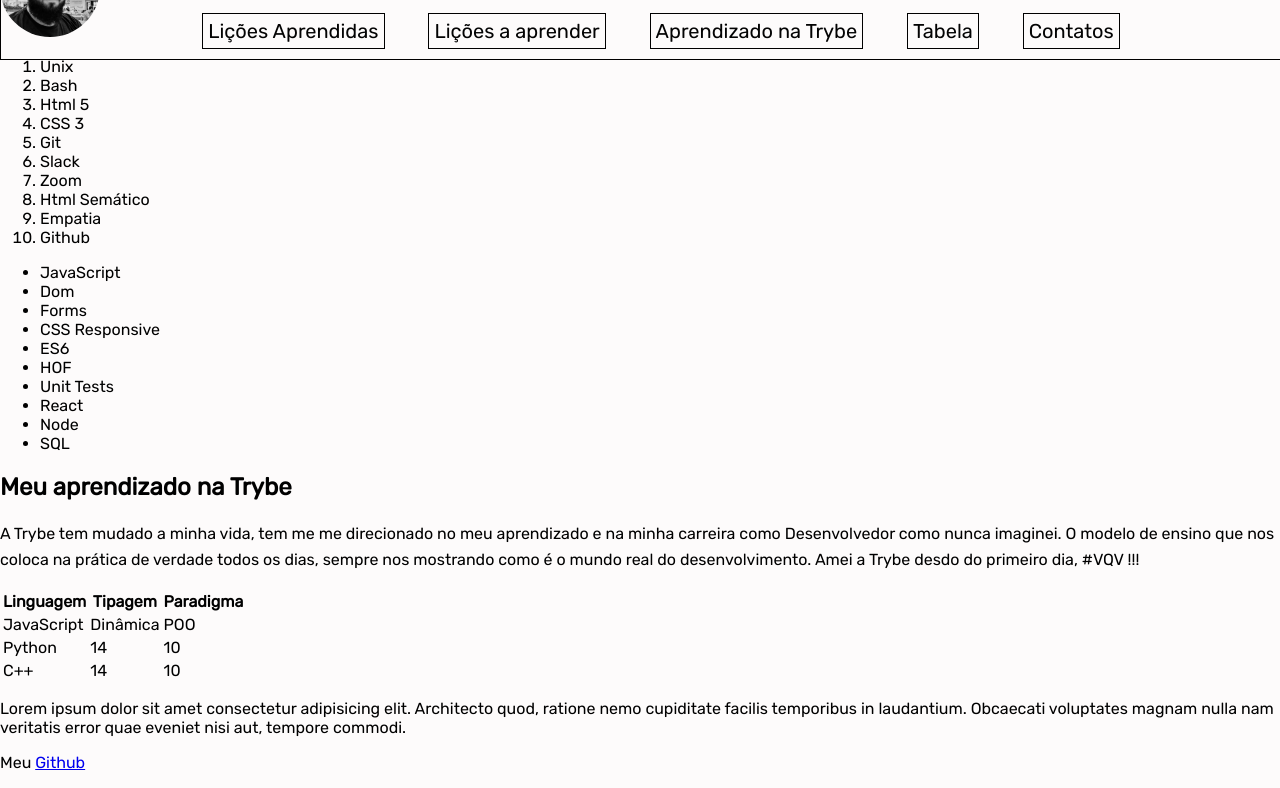
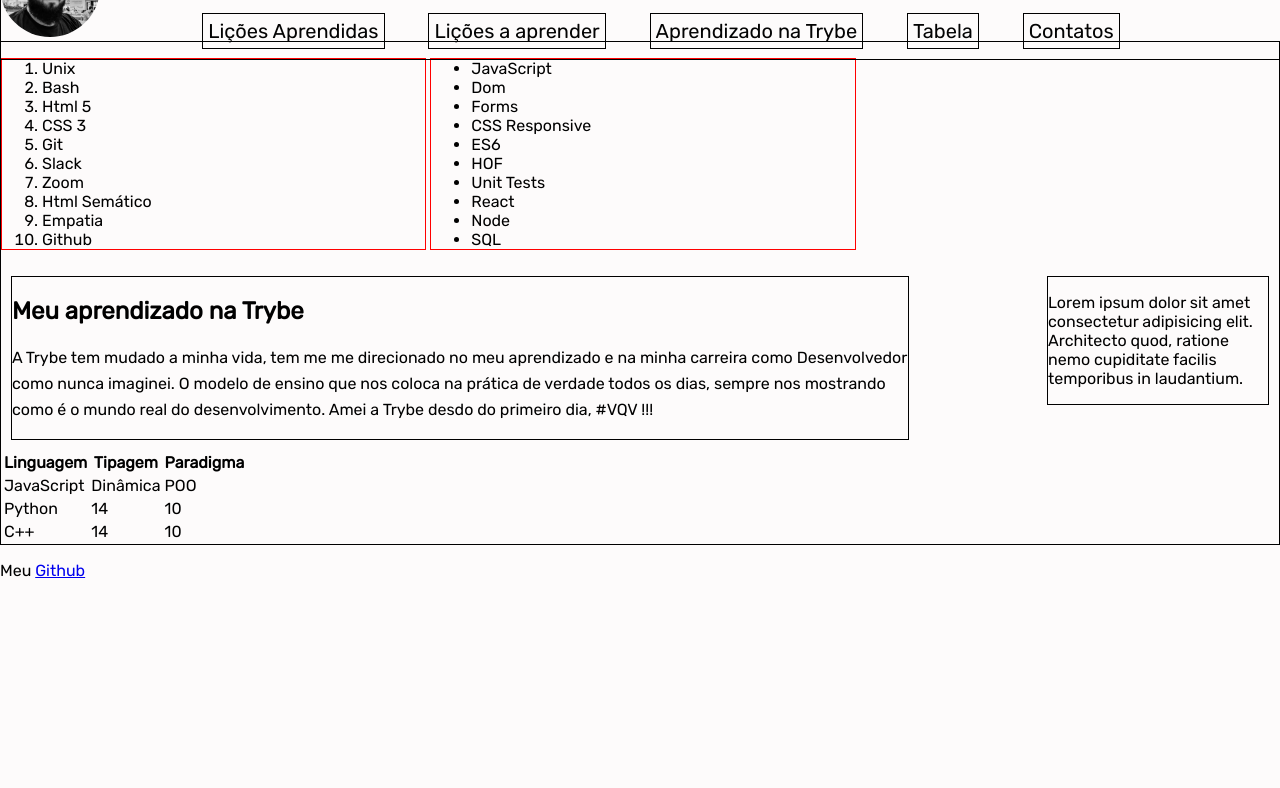
Before and after one commit to Jonas-Paiva/Project-Lessons-Learned, a website: page index.html in a window 1280 px wide. Shown: the part 63-851 px from the top of the page. After the commit the page ends 800 px from the top, so only its background shows below. Drawn offline with Linux system fonts and the light colour scheme.

Commit message:
Décimo quinto requisito

```diff
--- a/index.html
+++ b/index.html
@@ -8,8 +8,11 @@
     <link rel="stylesheet" href="style.css" />
   </head>
   <body>
+
     <header id="cabecalho">
+
       <h1 id="titulo">Projeto Lessons Learned</h1>
+
       <nav>
           <ul>
               <li>Lições Aprendidas</li>
@@ -18,12 +21,13 @@
               <li>Tabela</li>
               <li>Contatos</li>
           </ul>
+      </nav>
 
-      </nav>
     </header>
 
     <img id="minha_foto" src="./assets/foto.jpg" alt="foto" />
 
+    <main>
         <ol id="licoes_aprendidas">
             <li>Unix</li>
             <li>Bash</li>
@@ -50,7 +54,8 @@
             <li>SQL</li>
           </ul>
 
-    <article>
+        <article class="lado-esquerdo">
+
           <h2>Meu aprendizado na Trybe</h2>
           <p>
             A Trybe tem mudado a minha vida, tem me me direcionado no meu
@@ -59,11 +64,18 @@
             sempre nos mostrando como é o mundo real do desenvolvimento. Amei a
             Trybe desdo do primeiro dia, #VQV !!!
           </p>
+
         </article>
+
+        <aside class="lado-direito">
+          <p>
+            Lorem ipsum dolor sit amet consectetur adipisicing elit. Architecto
+            quod, ratione nemo cupiditate facilis temporibus in laudantium.
+          </p>
+        </aside>
 
         <table>
             <!--<th> Cabeçalho da tabela (Negrito) </th>
-
                   <td> Células da Tabela (Y) </td>
                   <tr> Linhas da tabela (X) </tr> -->
             <tr>
@@ -71,35 +83,24 @@
               <th>Tipagem</th>
               <th>Paradigma</th>
             </tr>
-
             <tr>
               <td>JavaScript</td>
               <td>Dinâmica</td>
               <td>POO</td>
             </tr>
-
             <tr>
               <td>Python</td>
               <td>14</td>
               <td>10</td>
             </tr>
-
             <tr>
               <td>C++</td>
               <td>14</td>
               <td>10</td>
             </tr>
-
           </table>
 
-    <aside>
-      <p>
-        Lorem ipsum dolor sit amet consectetur adipisicing elit. Architecto
-        quod, ratione nemo cupiditate facilis temporibus in laudantium.
-        Obcaecati voluptates magnam nulla nam veritatis error quae eveniet nisi
-        aut, tempore commodi.
-      </p>
-    </aside>
+    </main>
     <footer id="rodape">
       <p>
         Meu <a target="_blank" href="https://github.com/Jonas-Paiva">Github</a>
--- a/style.css
+++ b/style.css
@@ -20,6 +20,11 @@
     padding: 5px;
     margin: 20px;
 }
+main ul,ol{
+    border: 1px solid red;
+    display: inline-block;
+    width: 30%;
+}
 img{
     border-radius: 50%;
     width: 100px;
@@ -27,3 +32,20 @@
 article p{
     line-height: 26px;
 }
+
+main{
+    border: 1px solid black;
+}
+.lado-esquerdo{
+    width: 70vw;
+    display: inline-block;
+    margin: 10px;
+    border: 1px solid black;
+}
+
+.lado-direito{
+    width: 220px;
+    float: right;
+    margin: 10px;
+    border: 1px solid black;
+}
```
Lines whose indentation alone changed are shown as unchanged.
